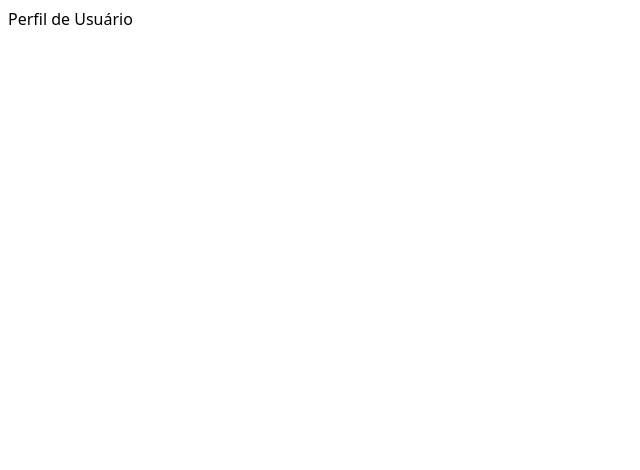
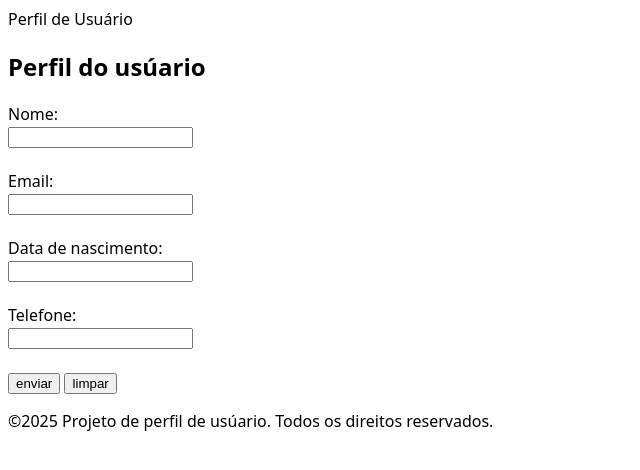
Before and after one commit to CInUFPE-2025-IA-EDU/FICR-EDU-1Ax, a website: page src/squads/d/index.html in a window 1280 px wide. Shown: the whole page, without its empty margins (0-640 px from the left). Drawn offline with Linux system fonts and the light colour scheme.

Commit message:
D10 - Semana 1 - Ajuste HTML Dashboard Principal

```diff
--- a/src/squads/d/index.html
+++ b/src/squads/d/index.html
@@ -1,4 +1,45 @@
-<!doctype html><meta charset='utf-8'><title>Perfil de Usuário</title>
+<!doctype html>
+<title>Perfil de Usuário</title>
 <div id='app'>Perfil de Usuário</div>
+<link rel='stylesheet' href='./style.css'>
+<html lang="en">
+<head>
+    <meta charset="UTF-8">
+    <meta name="viewport" content="width=device-width, initial-scale=1.0">
+    <title>Document</title>
+
+   <link rel='stylesheet' href='./style.css'>
+</head>
+<body>
+     <header> <h2>Perfil do usúario</h2></header>
+     <main>
+
+    <form action="#" method="post">
+
+        <label for="Nome">Nome:</label><br>
+        <input type="text" id="nome" name="nome"
+        aria-invalid="false" required><br><br>
+
+        <label for="Email">Email:</label><br>
+        <input type="email" id="email" name="email"
+        aria-invalid="false" required><br><br>
+
+        <label for="Data de nascimento">Data de nascimento:</label><br>
+        <input type="number" id="Data de nascimento" name="Data de nascimento"aria-invalid="false" required><br><br>
+
+        <label for="Telefone">Telefone:</label><br>
+        <input type="number" id="Telefone" name="Telefone"
+        aria-invalid="false" required><br><br>
+
+<button type="submit">enviar</button>
+<button type="reset">limpar</button>
+    </form>
+    </main>
+
+<footer>
+<p>&copy;2025 Projeto de perfil de usúario. Todos os direitos reservados.</p>
+</footer>
+
 <script type='module' src='./app.js'></script>
-<link rel='stylesheet' href='./style.css'>
+</body>
+</html>
```
